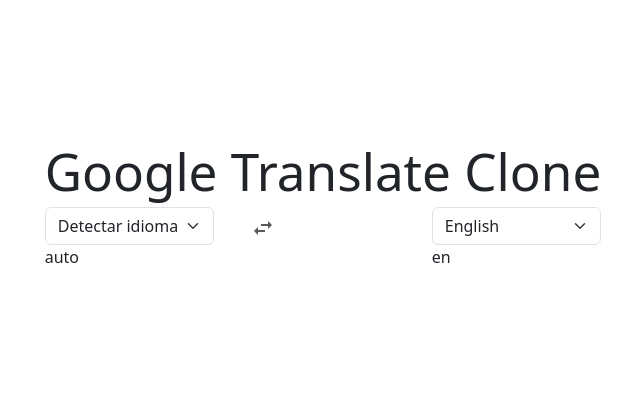
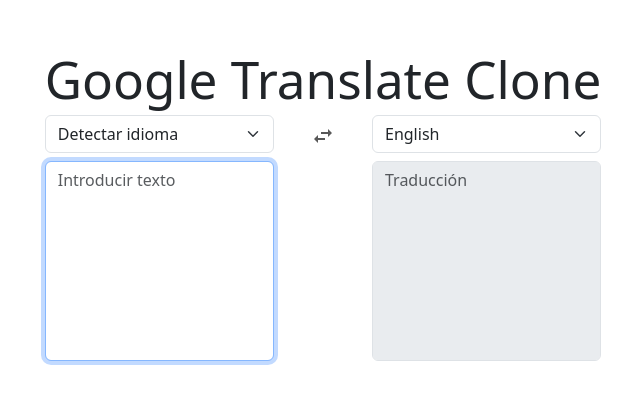
Before and after one commit to rolando22/google-translate-clone, a React (Vite) app: page / in a window 1280 px wide. Shown: the part 194-598 px from the top of the page, without its empty margins (317-957 px from the left). Built offline with nearby package versions, Linux system fonts and the light colour scheme.

Commit message:
[ADD] componente TextArea

```diff
--- a/index.html
+++ b/index.html
@@ -4,7 +4,7 @@
     <meta charset="UTF-8" />
     <link rel="icon" type="image/svg+xml" href="/vite.svg" />
     <meta name="viewport" content="width=device-width, initial-scale=1.0" />
-    <title>Vite + React + TS</title>
+    <title>Google Translate Clone</title>
   </head>
   <body>
     <div id="root"></div>
--- a/src/App.tsx
+++ b/src/App.tsx
@@ -1,4 +1,4 @@
-import { ArrowIcon, LanguageSelector } from './components/';
+import { ArrowIcon, LanguageSelector, TextArea } from './components/';
 
 import { useTranslatorReducer } from './hooks/useTranslatorReducer';
 
@@ -7,14 +7,25 @@ import { SectionType } from './types/translator.d';
 
 import 'bootstrap/dist/css/bootstrap.min.css';
 
-import { Container, Row, Col, Button } from 'react-bootstrap';
+import { Container, Row, Col, Button, Stack } from 'react-bootstrap';
 
 import './App.css';
 
 
 
 export function App() {
-    const { fromLanguage, toLanguage, setFromLanguage, setToLanguage, interchangeLanguages } = useTranslatorReducer();
+    const {
+        fromLanguage,
+        toLanguage,
+        fromText,
+        result,
+        loading,
+        interchangeLanguages,
+        setFromLanguage,
+        setToLanguage,
+        setFromText,
+        setResult,
+    } = useTranslatorReducer();
 
     const handleOnClicktoInterchangeLanguages = () => interchangeLanguages();
 
@@ -23,14 +34,20 @@ export function App() {
             <h1>Google Translate Clone</h1>
             <Row>
                 <Col>
+                    <Stack gap={2}>
                         <LanguageSelector
                             type={SectionType.From}
                             value={fromLanguage}
                             onChange={setFromLanguage}
                         />
-                    {fromLanguage}
+                        <TextArea
+                            type={SectionType.From}
+                            value={fromText}
+                            onChange={setFromText}
+                        />
+                    </Stack>
                 </Col>
-                <Col>
+                <Col xs='auto'>
                     <Button
                         variant='link'
                         disabled={fromLanguage === AUTO_LANGUAGE}
@@ -40,12 +57,19 @@ export function App() {
                     </Button>
                 </Col>
                 <Col>
+                    <Stack gap={2}>
                         <LanguageSelector
                             type={SectionType.To}
                             value={toLanguage}
                             onChange={setToLanguage}
                         />
-                    {toLanguage}
+                        <TextArea
+                            type={SectionType.To}
+                            loading={loading}
+                            value={result}
+                            onChange={setResult}
+                        />
+                    </Stack>
                 </Col>
             </Row>
         </Container>
--- /dev/null
+++ b/src/components/TextArea/TextArea.css
@@ -0,0 +1,9 @@
+.TextArea-from,
+.TextArea-to {
+    border: 0;
+    height: 200px;
+}
+
+.TextArea-to {
+    background-color: #f5f5f5;
+}
--- /dev/null
+++ b/src/components/TextArea/index.tsx
@@ -0,0 +1,35 @@
+import { Form } from "react-bootstrap";
+
+import { SectionType } from "../../types/translator.d";
+
+import './TextArea.css';
+
+interface Props {
+    type: SectionType
+    loading?: boolean
+    value: string
+    onChange: (value: string) => void
+}
+
+const getPlaceholder = ({ type, loading }: { type: SectionType, loading?: boolean }) => {
+    if (type === SectionType.From) return 'Introducir texto';
+    if (loading === true) return 'Traduciendo...';
+    return 'Traducción';
+};
+
+export function TextArea({ type, loading, value, onChange }: Props) {
+
+    const handlerOnChange = (event: React.ChangeEvent<HTMLTextAreaElement>) => onChange(event.target.value);
+
+    return (
+        <Form.Control
+            className={`${(type === SectionType.From && 'TextArea-from') || (type === SectionType.To && 'TextArea-to')}`}
+            as='textarea'
+            placeholder={getPlaceholder({ type, loading })}
+            value={value}
+            onChange={handlerOnChange}
+            disabled={type === SectionType.To}
+            autoFocus={type === SectionType.From}
+        />
+    );
+}
--- a/src/components/index.ts
+++ b/src/components/index.ts
@@ -1,2 +1,3 @@
 export { ArrowIcon } from './Icons';
 export { LanguageSelector } from './LanguageSelector';
+export { TextArea } from './TextArea';
--- a/src/hooks/useTranslatorReducer.ts
+++ b/src/hooks/useTranslatorReducer.ts
@@ -15,8 +15,8 @@ export function useTranslatorReducer() {
      const interchangeLanguages = () => dispatch({ type: 'INTERCHANGE_LANGUAGES', payload: ''});
      const setFromLanguage = (payload: FromLanguage) => dispatch({ type: 'SET_FROM_LANGUAGE', payload });
      const setToLanguage = (payload: Language) => dispatch({ type: 'SET_TO_LANGUAGE', payload });
-     const setFromText = (payload: Language) => dispatch({ type: 'SET_FROM_TEXT', payload });
-     const setResult = (payload: Language) => dispatch({ type: 'SET_RESULT', payload });
+     const setFromText = (payload: string) => dispatch({ type: 'SET_FROM_TEXT', payload });
+     const setResult = (payload: string) => dispatch({ type: 'SET_RESULT', payload });
 
      return {
         fromLanguage,
```
Lines whose indentation alone changed are shown as unchanged.
